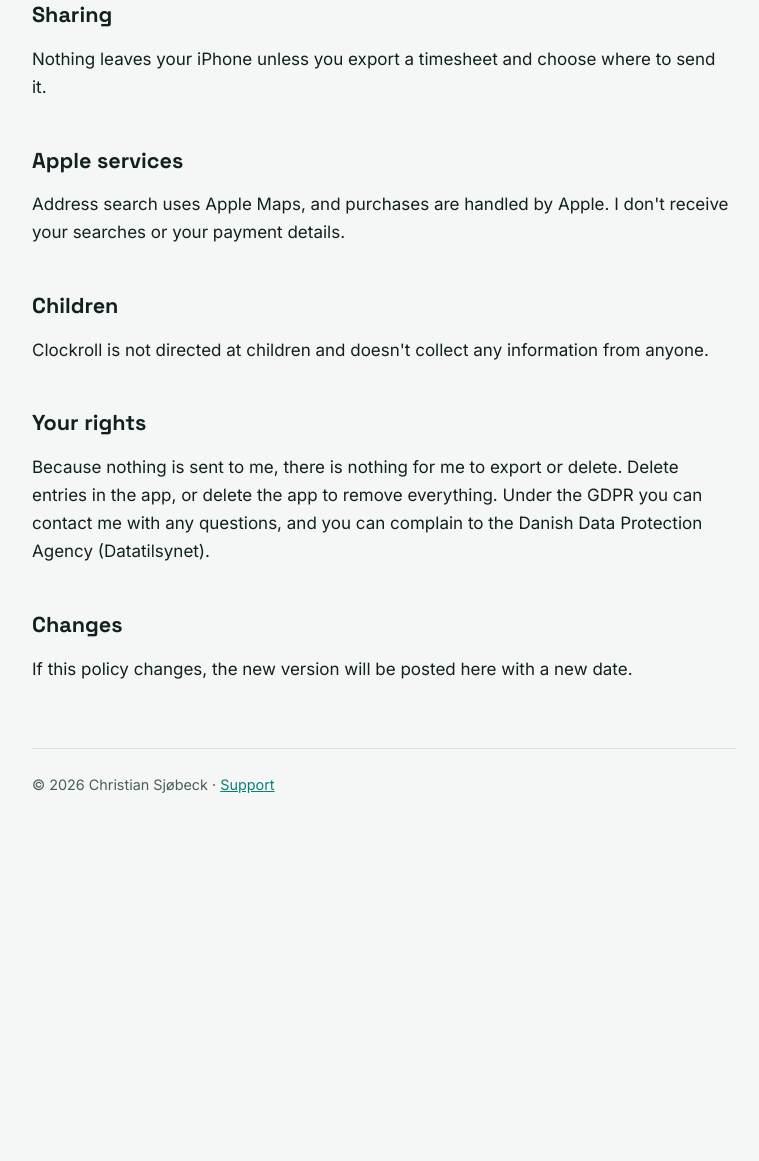
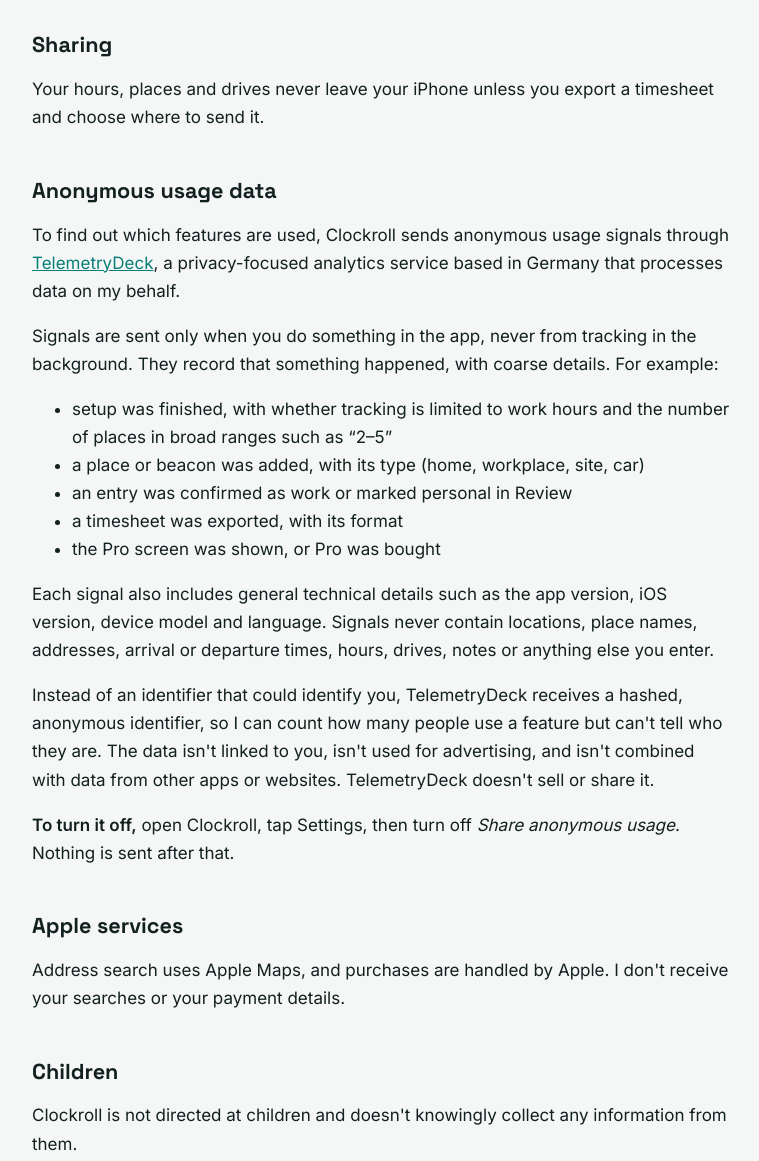
Before and after one commit to csjobeck/clockroll-site, a plain HTML site: page privacy/index.html in a window 1280 px wide. Shown: the part 1064-2225 px from the top of the page, without its empty margins (256-1015 px from the left). Before the commit the page ends 1901 px from the top, so only its background shows below. Drawn offline with Linux system fonts and the light colour scheme.

Commit message:
Update privacy/index.html

```diff
--- a/privacy/index.html
+++ b/privacy/index.html
@@ -13,9 +13,9 @@
 <header><a class="brand" href="../"><img src="../icon.png" alt=""><span>Clockroll</span></a></header>
 <main>
   <h1>Privacy policy</h1>
-  <p class="updated">Last updated 25 November 2026</p>
+  <p class="updated">Last updated 26 November 2026</p>
 
-  <p class="lede">Clockroll collects no data. Your location, drives and work hours are processed and stored only on your iPhone. I never receive them, and there is no account, server, analytics or advertising.</p>
+  <p class="lede">Your location, drives and work hours are processed and stored only on your iPhone. I never receive them. The only thing Clockroll sends me is anonymous usage data about which features are used, which you can turn off, and which never includes places, times, hours or drives.</p>
 
   <h2>Who is responsible</h2>
   <p>Clockroll is made by Christian Sjøbeck, Denmark. Contact: <a href="mailto:christian@sjobeckdigital.dk">christian@sjobeckdigital.dk</a>.</p>
@@ -32,16 +32,30 @@
   <p>If you choose to track only during your work hours, events outside them are thrown away on your iPhone straight away and never saved. To start and end drives and sessions correctly, the app remembers only whether you're currently inside each of your places.</p>
 
   <h2>Sharing</h2>
-  <p>Nothing leaves your iPhone unless you export a timesheet and choose where to send it.</p>
+  <p>Your hours, places and drives never leave your iPhone unless you export a timesheet and choose where to send it.</p>
+
+  <h2>Anonymous usage data</h2>
+  <p>To find out which features are used, Clockroll sends anonymous usage signals through <a href="https://telemetrydeck.com/privacy/">TelemetryDeck</a>, a privacy-focused analytics service based in Germany that processes data on my behalf.</p>
+  <p>Signals are sent only when you do something in the app, never from tracking in the background. They record that something happened, with coarse details. For example:</p>
+  <ul>
+    <li>setup was finished, with whether tracking is limited to work hours and the number of places in broad ranges such as “2–5”</li>
+    <li>a place or beacon was added, with its type (home, workplace, site, car)</li>
+    <li>an entry was confirmed as work or marked personal in Review</li>
+    <li>a timesheet was exported, with its format</li>
+    <li>the Pro screen was shown, or Pro was bought</li>
+  </ul>
+  <p>Each signal also includes general technical details such as the app version, iOS version, device model and language. Signals never contain locations, place names, addresses, arrival or departure times, hours, drives, notes or anything else you enter.</p>
+  <p>Instead of an identifier that could identify you, TelemetryDeck receives a hashed, anonymous identifier, so I can count how many people use a feature but can't tell who they are. The data isn't linked to you, isn't used for advertising, and isn't combined with data from other apps or websites. TelemetryDeck doesn't sell or share it.</p>
+  <p><strong>To turn it off,</strong> open Clockroll, tap Settings, then turn off <em>Share anonymous usage</em>. Nothing is sent after that.</p>
 
   <h2>Apple services</h2>
   <p>Address search uses Apple Maps, and purchases are handled by Apple. I don't receive your searches or your payment details.</p>
 
   <h2>Children</h2>
-  <p>Clockroll is not directed at children and doesn't collect any information from anyone.</p>
+  <p>Clockroll is not directed at children and doesn't knowingly collect any information from them.</p>
 
   <h2>Your rights</h2>
-  <p>Because nothing is sent to me, there is nothing for me to export or delete. Delete entries in the app, or delete the app to remove everything. Under the GDPR you can contact me with any questions, and you can complain to the Danish Data Protection Agency (Datatilsynet).</p>
+  <p>Your hours and places are only on your iPhone: delete entries in the app, or delete the app to remove everything. The usage data is anonymous, so I can't find, export or delete it for a particular person; switching off <em>Share anonymous usage</em> stops it immediately. Under the GDPR you can contact me with any questions, and you can complain to the Danish Data Protection Agency (Datatilsynet).</p>
 
   <h2>Changes</h2>
   <p>If this policy changes, the new version will be posted here with a new date.</p>
```
